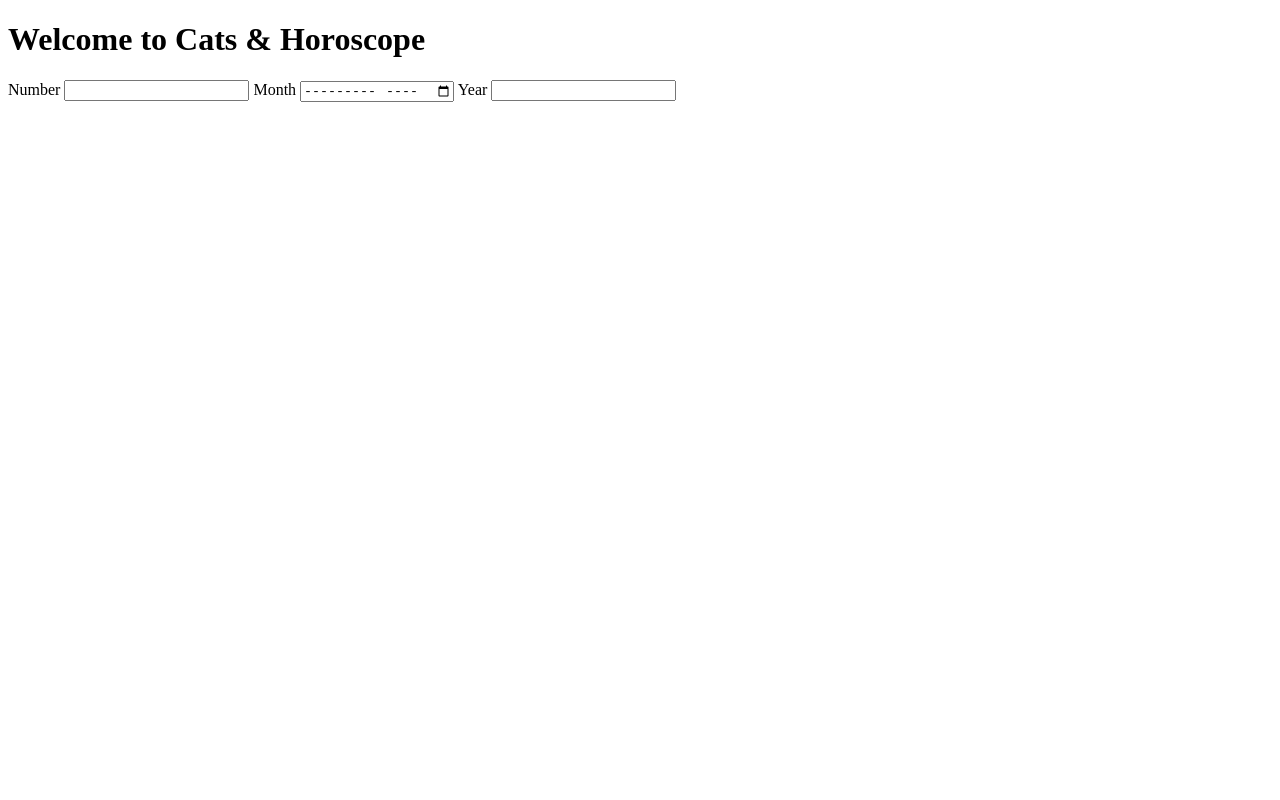
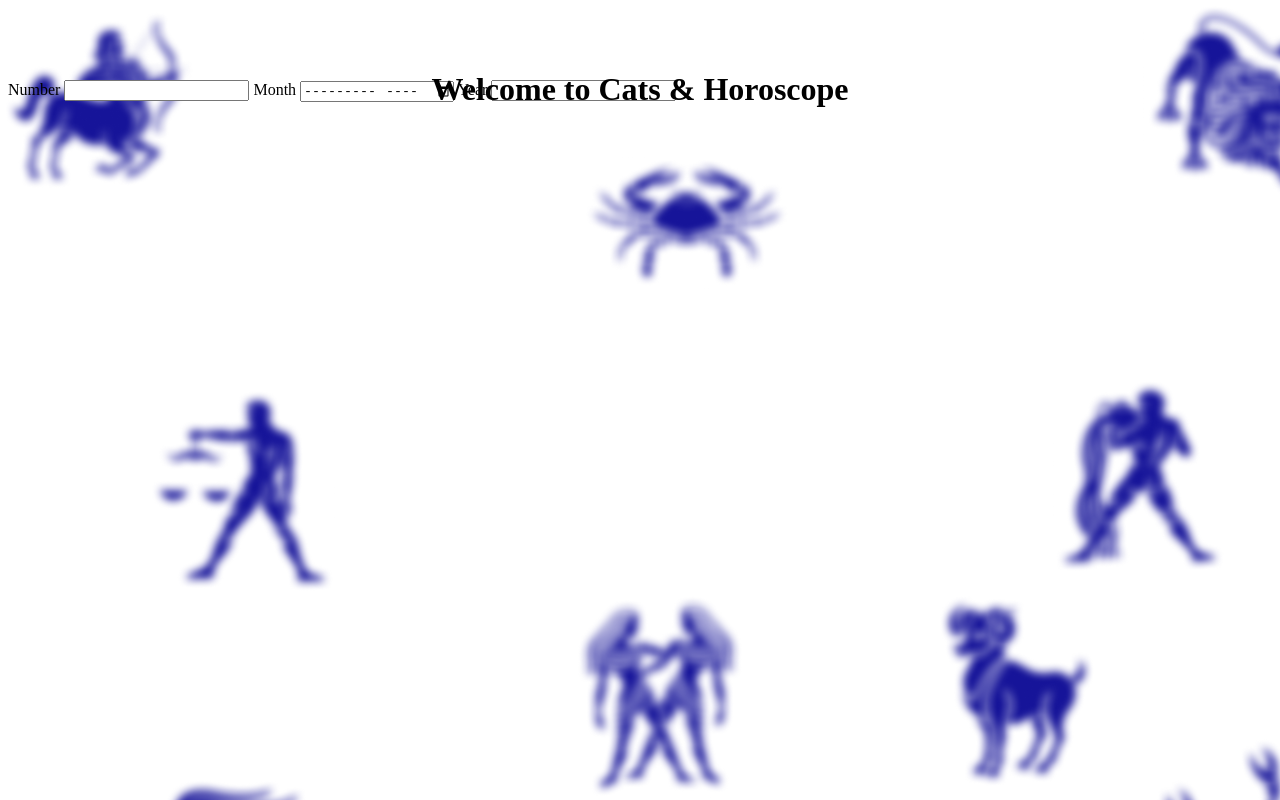
Before and after one commit to MariaJosefinaSta/Cats-Horoscope, a plain HTML site: page index.html in a window 1280 px wide. Drawn offline with Linux system fonts and the light colour scheme.

Commit message:
Add CSS in first page

```diff
--- /dev/null
+++ b/estilos.css
@@ -0,0 +1,10 @@
+body {
+    background-image: url('fondo.png');
+}
+
+h1 {
+    position: relative;
+    top: 50px;
+    text-align: center;
+    color: #000000;
+}
--- a/index.html
+++ b/index.html
@@ -1,6 +1,7 @@
 <!DOCTYPE html>
 <html lang="en">
 <head>
+    <link href="estilos.css" rel="stylesheet" type="text/css">
     <meta charset="UTF-8">
     <meta name="viewport" content="width=device-width, initial-scale=1.0">
     <title>Welcome</title>
```
